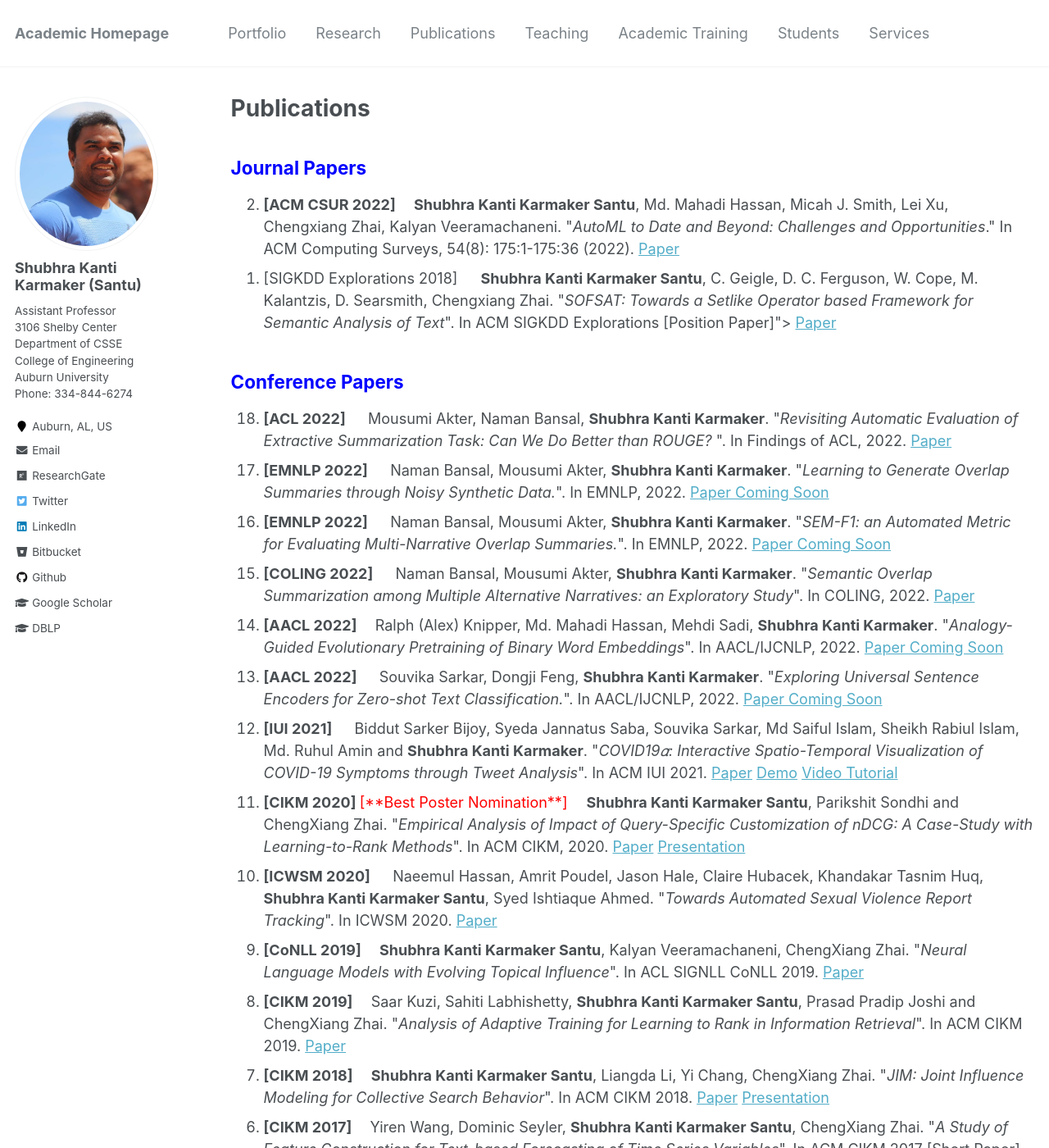
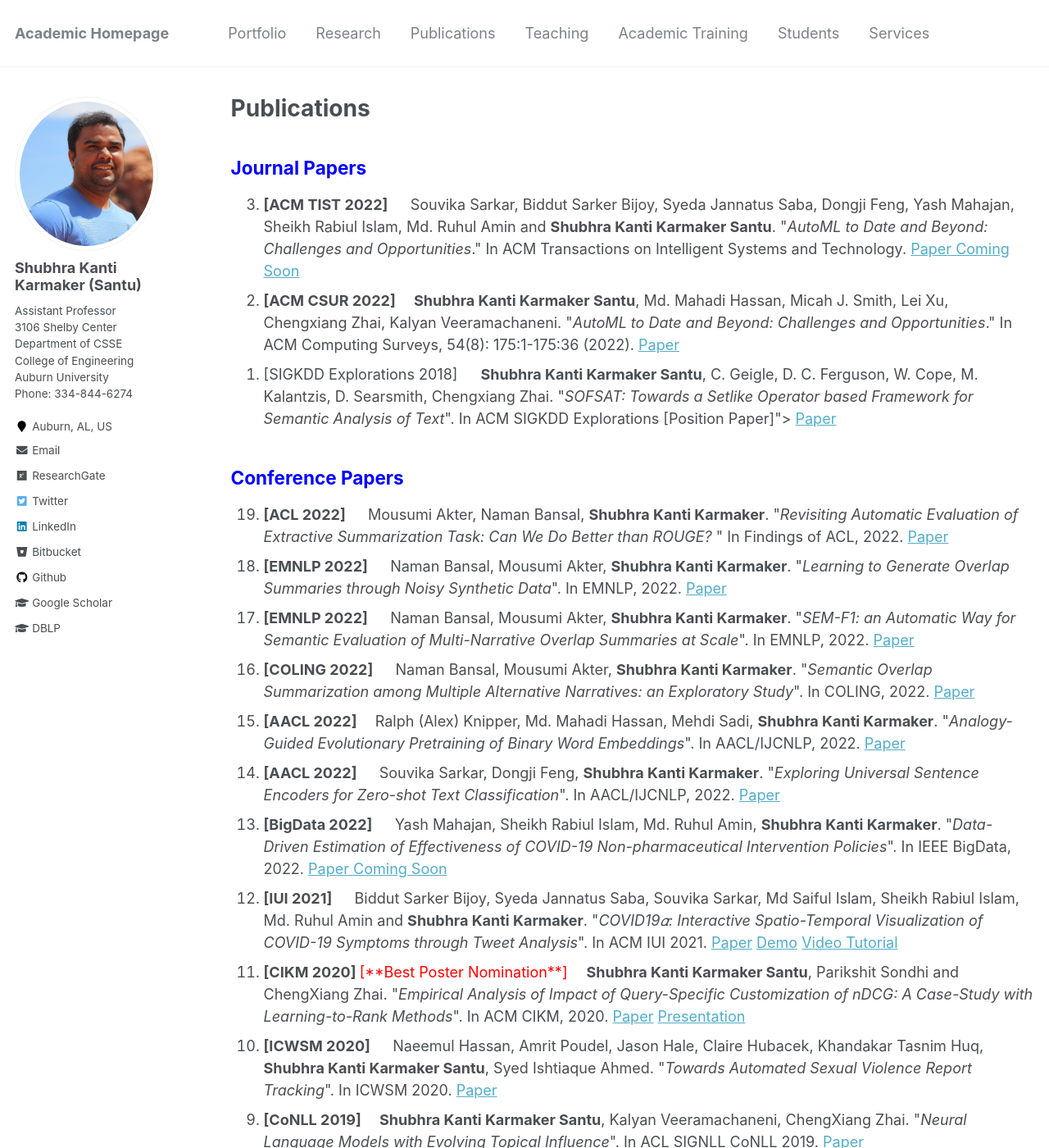
Before and after one commit to karmake2/karmake2.github.io, a Jekyll site: the page built from _pages/publications.md, in a window 1280 px wide and 1400 px high. Shown: the whole window at 82% size. Built offline with Jekyll 4.4.1, drawn with Linux system fonts in a browser that asks for light colours.

Commit message:
papers added

```diff
--- a/_pages/publications.md
+++ b/_pages/publications.md
@@ -14,6 +14,7 @@ author_profile: true
 
 ## <span style="color:blue">Journal Papers</span>
 <ol reversed=true>
+<li> <b>[ACM TIST 2022] &emsp;</b> Souvika Sarkar, Biddut Sarker Bijoy, Syeda Jannatus Saba, Dongji Feng, Yash Mahajan, Sheikh Rabiul Islam, Md. Ruhul Amin and <b>Shubhra Kanti Karmaker Santu</b>. "<i>AutoML to Date and Beyond: Challenges and Opportunities</i>." In ACM Transactions on Intelligent Systems and Technology.  <a href="https://karmake2.github.io/files/Publications/2022/no.pdf">Paper Coming Soon</a> </li>
 <li> <b>[ACM CSUR 2022] &emsp;</b><b>Shubhra Kanti Karmaker Santu</b>, Md. Mahadi Hassan, Micah J. Smith, Lei Xu, Chengxiang Zhai, Kalyan Veeramachaneni. "<i>AutoML to Date and Beyond: Challenges and Opportunities</i>." In ACM Computing Surveys, 54(8): 175:1-175:36 (2022).  <a href="https://karmake2.github.io/files/Publications/2021/AutoML.pdf">Paper</a> </li>
 <li>[SIGKDD Explorations 2018] &emsp; <b>Shubhra Kanti Karmaker Santu</b>, C. Geigle, D. C. Ferguson, W. Cope, M. Kalantzis, D. Searsmith, Chengxiang Zhai. "<i>SOFSAT: Towards a Setlike Operator based Framework for Semantic Analysis of Text</i>". In ACM SIGKDD Explorations [Position Paper]"> <a href="https://karmake2.github.io/files/Publications/2018/SOFSAT.pdf">Paper</a></li>
 </ol>
@@ -23,17 +24,19 @@ author_profile: true
 ## <span style="color:blue">Conference Papers</span>
 <ol reversed>
 
-<li> <b>[ACL 2022] &emsp;</b> Mousumi Akter, Naman Bansal, <b>Shubhra Kanti Karmaker</b>. "<i>Revisiting Automatic Evaluation of Extractive Summarization Task: Can We Do Better than ROUGE? </i>". In Findings of ACL, 2022. <a href="/files/Publications/2022/Sem-nCG.pdf">Paper</a> </li>
+<li> <b>[ACL 2022] &emsp;</b> Mousumi Akter, Naman Bansal, <b>Shubhra Kanti Karmaker</b>. "<i>Revisiting Automatic Evaluation of Extractive Summarization Task: Can We Do Better than ROUGE? </i>" In Findings of ACL, 2022. <a href="/files/Publications/2022/Sem-nCG.pdf">Paper</a> </li>
 
-<li> <b>[EMNLP 2022] &emsp;</b> Naman Bansal, Mousumi Akter,  <b>Shubhra Kanti Karmaker</b>. "<i>Learning to Generate Overlap Summaries through Noisy Synthetic Data.</i>". In EMNLP, 2022. <a href="/files/Publications/2022/SOFSAT_Data.pdf">Paper Coming Soon</a> </li>
+<li> <b>[EMNLP 2022] &emsp;</b> Naman Bansal, Mousumi Akter,  <b>Shubhra Kanti Karmaker</b>. "<i>Learning to Generate Overlap Summaries through Noisy Synthetic Data</i>". In EMNLP, 2022. <a href="/files/Publications/2022/SOFSAT_Synthetic_Data.pdf">Paper</a> </li>
 
-<li> <b>[EMNLP 2022] &emsp;</b> Naman Bansal, Mousumi Akter,  <b>Shubhra Kanti Karmaker</b>. "<i>SEM-F1: an Automated Metric for Evaluating Multi-Narrative Overlap Summaries.</i>". In EMNLP, 2022. <a href="/files/Publications/2022/SOFSAT_metric.pdf">Paper Coming Soon</a> </li>
+<li> <b>[EMNLP 2022] &emsp;</b> Naman Bansal, Mousumi Akter,  <b>Shubhra Kanti Karmaker</b>. "<i>SEM-F1: an Automatic Way for Semantic Evaluation of Multi-Narrative Overlap Summaries at Scale</i>". In EMNLP, 2022. <a href="/files/Publications/2022/SEM_F1.pdf">Paper</a> </li>
 
 <li> <b>[COLING 2022] &emsp;</b> Naman Bansal, Mousumi Akter,  <b>Shubhra Kanti Karmaker</b>. "<i>Semantic Overlap Summarization among Multiple Alternative Narratives: an Exploratory Study</i>". In COLING, 2022. <a href="/files/Publications/2022/SOFSAT_Intro.pdf">Paper</a> </li>
 
-<li> <b>[AACL 2022] &emsp;</b>Ralph (Alex) Knipper, Md. Mahadi Hassan, Mehdi Sadi, <b>Shubhra Kanti Karmaker</b>. "<i>Analogy-Guided Evolutionary Pretraining of Binary Word Embeddings</i>". In AACL/IJCNLP, 2022. <a href="/files/Publications/2022/no.pdf">Paper Coming Soon</a> </li>
+<li> <b>[AACL 2022] &emsp;</b>Ralph (Alex) Knipper, Md. Mahadi Hassan, Mehdi Sadi, <b>Shubhra Kanti Karmaker</b>. "<i>Analogy-Guided Evolutionary Pretraining of Binary Word Embeddings</i>". In AACL/IJCNLP, 2022. <a href="/files/Publications/2022/Genetic_Embedding.pdf">Paper</a> </li>
 
-<li> <b>[AACL 2022] &emsp;</b> Souvika Sarkar, Dongji Feng, <b>Shubhra Kanti Karmaker</b>. "<i>Exploring Universal Sentence Encoders for Zero-shot Text Classification.</i>". In AACL/IJCNLP, 2022. <a href="/files/Publications/2022/no.pdf">Paper Coming Soon</a> </li>
+<li> <b>[AACL 2022] &emsp;</b> Souvika Sarkar, Dongji Feng, <b>Shubhra Kanti Karmaker</b>. "<i>Exploring Universal Sentence Encoders for Zero-shot Text Classification</i>". In AACL/IJCNLP, 2022. <a href="/files/Publications/2022/Annotate_USE.pdf">Paper</a> </li>
+
+<li> <b>[BigData 2022] &emsp;</b> Yash Mahajan, Sheikh Rabiul Islam, Md. Ruhul Amin, <b>Shubhra Kanti Karmaker</b>. "<i>Data-Driven Estimation of Effectiveness of COVID-19 Non-pharmaceutical Intervention Policies</i>". In IEEE BigData, 2022. <a href="/files/Publications/2022/no.pdf">Paper Coming Soon</a> </li>
 
 <li> <b>[IUI 2021]  &emsp;</b> Biddut Sarker Bijoy, Syeda Jannatus Saba, Souvika Sarkar, Md Saiful Islam, Sheikh Rabiul Islam, Md. Ruhul Amin and <b>Shubhra Kanti Karmaker</b>. "<i>COVID19𝛼: Interactive Spatio-Temporal Visualization of COVID-19 Symptoms through Tweet Analysis</i>". In ACM IUI 2021.  <a href="https://karmake2.github.io/files/Publications/2021/COVID19.pdf">Paper</a>  <a href="https://bijoy-sust.github.io/Covid19/">Demo</a>	<a href="https://drive.google.com/file/d/1Buj9xNEZsKLLSSjaqnuWrynIJ4qWmeMC/view?usp=sharing">Video Tutorial</a></li>
 
```
Also changed, not shown: _pages/about.md (+4 -2 lines), 15 other files.
